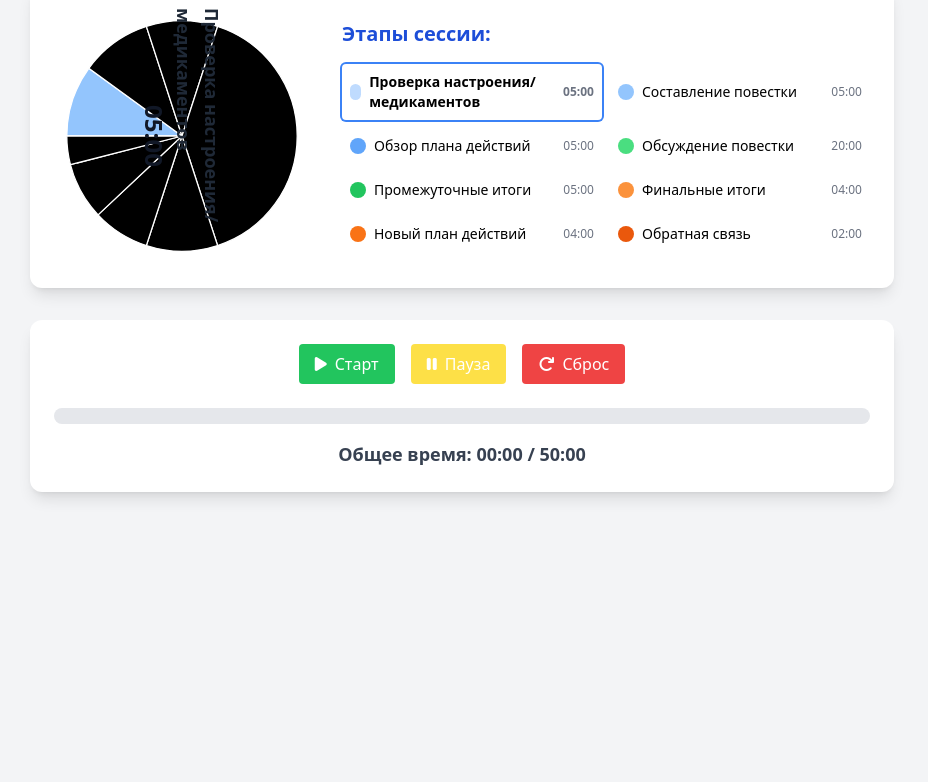
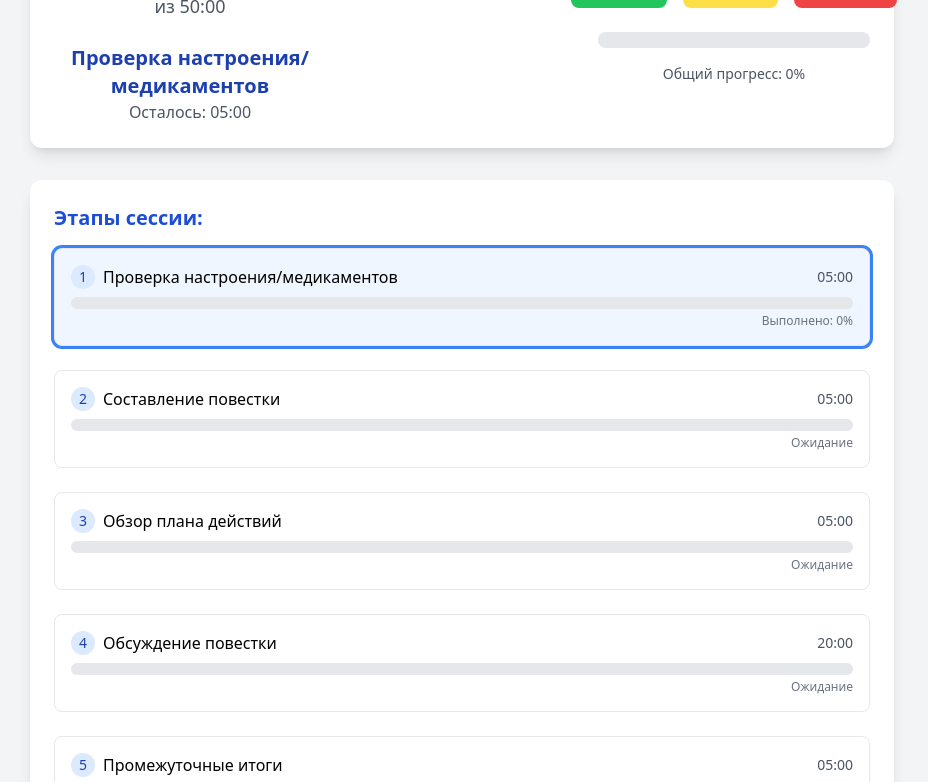
Before and after one commit to pwrmind/CBTSessionPolarClock, a plain HTML site: page index.html in a window 1280 px wide. Shown: the part 196-978 px from the top of the page, without its empty margins (178-1106 px from the left). Before the commit the page ends 800 px from the top, so only its background shows below. Drawn offline with nearby package versions, Linux system fonts and the light colour scheme.

Commit message:
Update index.html

```diff
--- a/index.html
+++ b/index.html
@@ -3,78 +3,48 @@
 <head>
     <meta charset="UTF-8">
     <meta name="viewport" content="width=device-width, initial-scale=1.0">
-    <title>CBT Session Polar Clock</title>
+    <title>Таймер сессии КПТ</title>
     <script src="https://cdn.tailwindcss.com"></script>
     <script src="https://cdn.jsdelivr.net/npm/vue@3/dist/vue.global.prod.js"></script>
     <link rel="stylesheet" href="https://cdnjs.cloudflare.com/ajax/libs/font-awesome/6.4.0/css/all.min.css">
     <style>
-        .polar-clock {
-            transform: rotate(-90deg);
+        .stage-progress {
+            transition: width 1s linear;
         }
-        .tooltip {
-            position: fixed;
-            background: white;
-            border: 1px solid #ccc;
-            padding: 5px;
-            border-radius: 3px;
-            pointer-events: none;
-            z-index: 100;
+        .current-stage {
+            box-shadow: 0 0 0 3px #3b82f6;
         }
     </style>
 </head>
-<body class="bg-gray-100 min-h-screen flex items-center justify-center">
-    <div id="app" class="container mx-auto p-4 max-w-4xl">
+<body class="bg-gray-100 min-h-screen">
+    <div id="app" class="container mx-auto px-4 py-8 max-w-4xl">
         <h1 class="text-3xl font-bold text-center mb-8 text-blue-800">Таймер сессии КПТ</h1>
 
         <div class="bg-white rounded-xl shadow-lg p-6 mb-8">
             <div class="flex flex-col md:flex-row items-center justify-between gap-8">
-                <!-- Polar Clock Visualization -->
-                <div class="relative w-64 h-64 mx-auto md:mx-0">
-                    <svg viewBox="0 0 100 100" class="polar-clock w-full h-full">
-                        <path v-for="(stage, index) in stagesWithAngles"
-                              :d="getPathString(stage.startAngle, stage.endAngle)"
-                              :fill="currentStageIndex === index ? stage.activeColor : stage.color"
-                              stroke="white"
-                              stroke-width="0.5"
-                              @mouseover="showTooltip(stage, $event)"
-                              @mouseleave="hideTooltip"/>
-                    </svg>
-                    <div class="absolute inset-0 flex flex-col items-center justify-center pointer-events-none" style="transform: rotate(90deg);">
-                        <span class="text-lg font-semibold text-gray-800">{{ currentStageName }}</span>
-                        <span class="text-2xl font-bold text-gray-900">{{ formatTime(remainingTimeInStage) }}</span>
+                <!-- Timer Display -->
+                <div class="flex flex-col items-center justify-center w-full md:w-1/3">
+                    <div class="text-5xl font-bold text-blue-700 mb-4">{{ formatTime(currentTime) }}</div>
+                    <div class="text-lg text-gray-600">из {{ formatTime(totalTime) }}</div>
+                    <div class="mt-6 text-center">
+                        <div class="text-xl font-semibold text-blue-800">{{ currentStageName }}</div>
+                        <div class="text-gray-600">Осталось: {{ formatTime(remainingTimeInStage) }}</div>
                     </div>
                 </div>
 
-                <!-- Stage Information -->
-                <div class="flex-1">
-                    <h2 class="text-xl font-semibold mb-4 text-blue-700">Этапы сессии:</h2>
-                    <div class="grid grid-cols-1 md:grid-cols-2 gap-2">
-                        <div v-for="(stage, index) in stages" :key="index"
-                             class="flex items-center p-2 rounded"
-                             :class="{'ring-2 ring-blue-500 font-bold': currentStageIndex === index}">
-                            <div class="w-4 h-4 rounded-full mr-2" :class="stage.color"></div>
-                            <span class="text-sm">{{ stage.name }}</span>
-                            <span class="ml-auto text-xs text-gray-500">{{ formatTime(stage.duration) }}</span>
-                        </div>
-                    </div>
-                </div>
-            </div>
-        </div>
-
-        <!-- Controls and Progress -->
-        <div class="bg-white rounded-xl shadow-lg p-6">
-            <div class="flex flex-col items-center">
+                <!-- Controls -->
+                <div class="flex flex-col items-center w-full md:w-1/3 mt-6 md:mt-0">
                     <div class="flex space-x-4 mb-6">
                         <button @click="startTimer" :disabled="isRunning"
-                            class="px-4 py-2 bg-green-500 text-white rounded hover:bg-green-600 disabled:bg-green-300">
+                                class="px-4 py-2 bg-green-500 text-white rounded-lg hover:bg-green-600 disabled:bg-green-300 transition-colors flex items-center">
                             <i class="fas fa-play mr-2"></i>Старт
                         </button>
                         <button @click="pauseTimer" :disabled="!isRunning"
-                            class="px-4 py-2 bg-yellow-500 text-white rounded hover:bg-yellow-600 disabled:bg-yellow-300">
+                                class="px-4 py-2 bg-yellow-500 text-white rounded-lg hover:bg-yellow-600 disabled:bg-yellow-300 transition-colors flex items-center">
                             <i class="fas fa-pause mr-2"></i>Пауза
                         </button>
                         <button @click="resetTimer"
-                            class="px-4 py-2 bg-red-500 text-white rounded hover:bg-red-600">
+                                class="px-4 py-2 bg-red-500 text-white rounded-lg hover:bg-red-600 transition-colors flex items-center">
                             <i class="fas fa-redo mr-2"></i>Сброс
                         </button>
                     </div>
@@ -83,15 +53,39 @@
                         <div class="bg-blue-600 h-4 rounded-full transition-all duration-1000"
                              :style="{ width: progress + '%' }"></div>
                     </div>
-
-                <div class="text-lg font-semibold text-gray-700">
-                    Общее время: {{ formatTime(currentTime) }} / {{ formatTime(totalTime) }}
+                    <div class="text-sm text-gray-600">
+                        Общий прогресс: {{ Math.round(progress) }}%
+                    </div>
                 </div>
             </div>
         </div>
 
-        <div v-if="tooltipVisible" class="tooltip" :style="{ left: tooltipX + 'px', top: tooltipY + 'px' }">
-            {{ tooltipText }}
+        <!-- Stages with Progress Bars -->
+        <div class="bg-white rounded-xl shadow-lg p-6">
+            <h2 class="text-xl font-semibold mb-4 text-blue-700">Этапы сессии:</h2>
+            <div class="space-y-6">
+                <div v-for="(stage, index) in stages" :key="index"
+                     class="p-4 rounded-lg border border-gray-200 transition-all"
+                     :class="{'current-stage bg-blue-50': currentStageIndex === index}">
+                    <div class="flex justify-between items-center mb-2">
+                        <div class="font-medium flex items-center">
+                            <span class="w-6 h-6 rounded-full bg-blue-100 text-blue-800 flex items-center justify-center mr-2 text-sm">{{ index + 1 }}</span>
+                            {{ stage.name }}
+                        </div>
+                        <div class="text-sm text-gray-600">
+                            {{ formatTime(stage.duration) }}
+                        </div>
+                    </div>
+                    <div class="w-full bg-gray-200 rounded-full h-3">
+                        <div class="stage-progress h-3 rounded-full"
+                             :class="[currentStageIndex === index ? 'bg-blue-600' : (index < currentStageIndex ? 'bg-green-500' : 'bg-gray-300')]"
+                             :style="{ width: stageProgress(index) + '%' }"></div>
+                    </div>
+                    <div class="text-xs text-gray-500 mt-1 text-right">
+                        {{ stageProgressText(index) }}
+                    </div>
+                </div>
+            </div>
         </div>
     </div>
 
@@ -108,34 +102,18 @@
 
                 // Этапы сессии КПТ
                 const stages = ref([
-                    { name: 'Проверка настроения/медикаментов', duration: 300, color: 'bg-blue-200', activeColor: '#93c5fd' },
-                    { name: 'Составление повестки', duration: 300, color: 'bg-blue-300', activeColor: '#60a5fa' },
-                    { name: 'Обзор плана действий', duration: 300, color: 'bg-blue-400', activeColor: '#3b82f6' },
-                    { name: 'Обсуждение повестки', duration: 1200, color: 'bg-green-400', activeColor: '#34d399' },
-                    { name: 'Промежуточные итоги', duration: 300, color: 'bg-green-500', activeColor: '#10b981' },
-                    { name: 'Финальные итоги', duration: 240, color: 'bg-orange-400', activeColor: '#fb923c' },
-                    { name: 'Новый план действий', duration: 240, color: 'bg-orange-500', activeColor: '#f97316' },
-                    { name: 'Обратная связь', duration: 120, color: 'bg-orange-600', activeColor: '#ea580c' }
+                    { name: 'Проверка настроения/медикаментов', duration: 300, color: 'bg-blue-200' },
+                    { name: 'Составление повестки', duration: 300, color: 'bg-blue-300' },
+                    { name: 'Обзор плана действий', duration: 300, color: 'bg-blue-400' },
+                    { name: 'Обсуждение повестки', duration: 1200, color: 'bg-green-400' },
+                    { name: 'Промежуточные итоги', duration: 300, color: 'bg-green-500' },
+                    { name: 'Финальные итоги', duration: 240, color: 'bg-orange-400' },
+                    { name: 'Новый план действий', duration: 240, color: 'bg-orange-500' },
+                    { name: 'Обратная связь', duration: 120, color: 'bg-orange-600' }
                 ]);
-
-                // Подсказка
-                const tooltipVisible = ref(false);
-                const tooltipText = ref('');
-                const tooltipX = ref(0);
-                const tooltipY = ref(0);
 
                 // Вычисляемые свойства
                 const progress = computed(() => (currentTime.value / totalTime.value) * 100);
-
-                const stagesWithAngles = computed(() => {
-                    let cumulativeDuration = 0;
-                    return stages.value.map(stage => {
-                        const startAngle = (cumulativeDuration / totalTime.value) * 360 - 90;
-                        cumulativeDuration += stage.duration;
-                        const endAngle = (cumulativeDuration / totalTime.value) * 360 - 90;
-                        return { ...stage, startAngle, endAngle };
-                    });
-                });
 
                 const currentStageIndex = computed(() => {
                     let elapsed = currentTime.value;
@@ -199,30 +177,33 @@
                     currentTime.value = 0;
                 };
 
-                const getCoordinate = (angle, radius) => {
-                    const rad = (angle * Math.PI) / 180;
-                    return {
-                        x: 50 + radius * Math.cos(rad),
-                        y: 50 + radius * Math.sin(rad)
-                    };
+                const stageProgress = (index) => {
+                    let stageStartTime = 0;
+                    for (let i = 0; i < index; i++) {
+                        stageStartTime += stages.value[i].duration;
+                    }
+
+                    const stageDuration = stages.value[index].duration;
+
+                    if (index < currentStageIndex.value) {
+                        return 100; // Этап завершен
+                    } else if (index > currentStageIndex.value) {
+                        return 0; // Этап еще не начался
+                    } else {
+                        // Текущий этап
+                        const timeInStage = currentTime.value - stageStartTime;
+                        return Math.min(100, (timeInStage / stageDuration) * 100);
+                    }
                 };
 
-                const getPathString = (startAngle, endAngle) => {
-                    const start = getCoordinate(startAngle, 45);
-                    const end = getCoordinate(endAngle, 45);
-                    const largeArc = (endAngle - startAngle) > 180 ? 1 : 0;
-                    return `M 50 50 L ${start.x} ${start.y} A 45 45 0 ${largeArc} 1 ${end.x} ${end.y} Z`;
-                };
-
-                const showTooltip = (stage, event) => {
-                    tooltipText.value = `${stage.name}: ${formatTime(stage.duration)}`;
-                    tooltipX.value = event.pageX + 10;
-                    tooltipY.value = event.pageY + 10;
-                    tooltipVisible.value = true;
-                };
-
-                const hideTooltip = () => {
-                    tooltipVisible.value = false;
+                const stageProgressText = (index) => {
+                    if (index < currentStageIndex.value) {
+                        return 'Завершено';
+                    } else if (index > currentStageIndex.value) {
+                        return 'Ожидание';
+                    } else {
+                        return `Выполнено: ${Math.round(stageProgress(index))}%`;
+                    }
                 };
 
                 // Автоматическая очистка таймера при уничтожении компонента
@@ -235,22 +216,16 @@
                     currentTime,
                     isRunning,
                     stages,
-                    stagesWithAngles,
                     currentStageIndex,
                     currentStageName,
                     remainingTimeInStage,
                     progress,
-                    tooltipVisible,
-                    tooltipText,
-                    tooltipX,
-                    tooltipY,
                     formatTime,
                     startTimer,
                     pauseTimer,
                     resetTimer,
-                    getPathString,
-                    showTooltip,
-                    hideTooltip
+                    stageProgress,
+                    stageProgressText
                 };
             }
         }).mount('#app');
```
Lines whose indentation alone changed are shown as unchanged.
